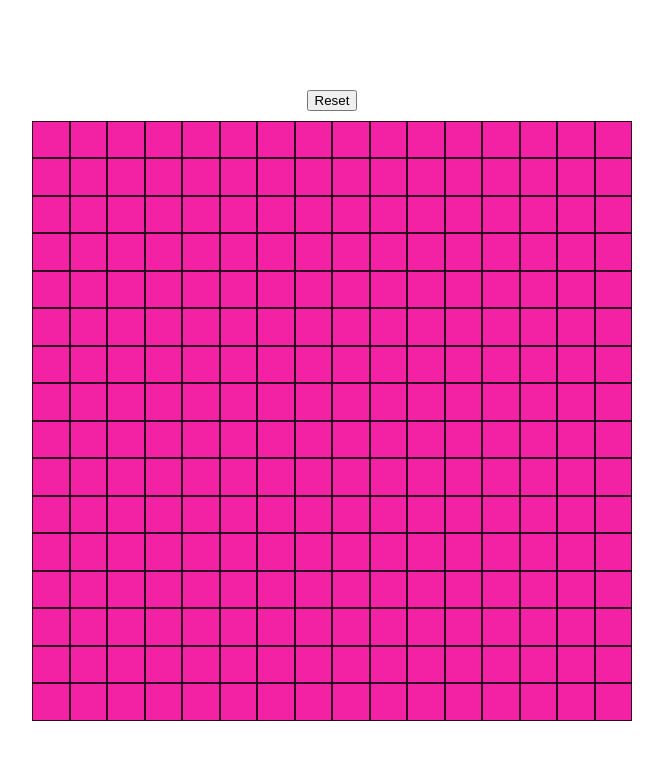
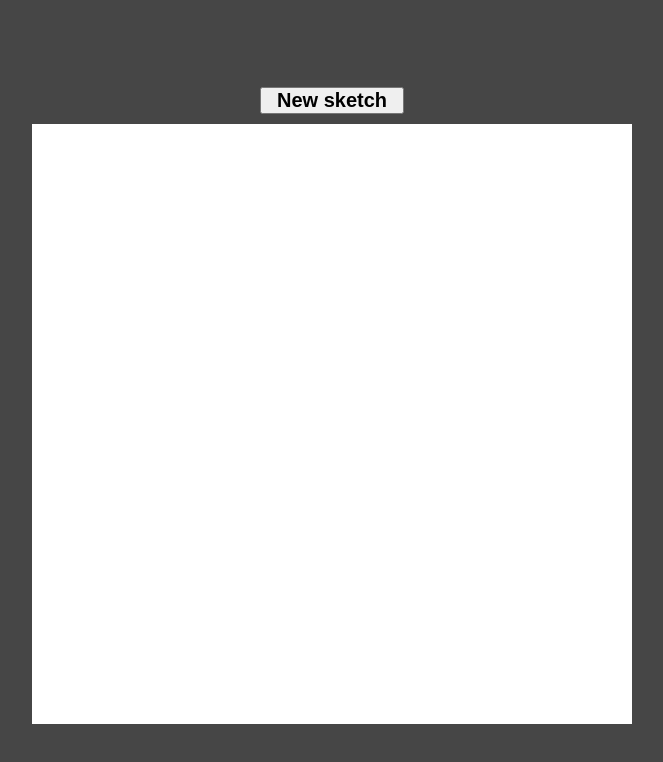
Before and after one commit to andishaa/etch-a-sketch, a plain HTML site: page index.html in a window 1280 px wide. Shown: the whole page, without its empty margins (308-971 px from the left). Drawn offline with Linux system fonts and the light colour scheme.

Commit message:
Fixed resetBtn function if canceled prompt window

```diff
--- a/index.html
+++ b/index.html
@@ -14,7 +14,7 @@
     <div id="container">
         <div id="main">
             <div class='reset'>
-                <button class="resetBtn">Reset</button>
+                <button class="resetBtn">New sketch</button>
             </div>
             <div class="grid-container"></div>
         </div>
--- a/script.js
+++ b/script.js
@@ -17,7 +17,7 @@ function createNewGrid() {
     const gridItems = document.querySelectorAll('.grid-item');
     gridItems.forEach((item) => {
         item.addEventListener('mouseenter', (e) => {
-            e.currentTarget.style.backgroundColor = 'orange';
+            e.currentTarget.style.backgroundColor = 'black';
         });
     });
 }
@@ -25,10 +25,12 @@ function createNewGrid() {
 const resetBtn = document.querySelector('.resetBtn');
 
 resetBtn.addEventListener('click', () => {
-    gridNumber = Number(window.prompt('Select new grid style:', 16));
+    gridNumber = window.prompt('Select new grid style (only numbers below 100):', 16);
 
     if (gridNumber > 100) {
         alert('Sorry, choose number below 100')
+        return;
+    } else if (gridNumber === null) {
         return;
     }
 
--- a/style.css
+++ b/style.css
@@ -1,18 +1,17 @@
 html, body {
-    height: 100%;
+    height: 100vh;
 }
 
 body {
     margin: 0;
+    background-color: rgb(70, 70, 70);
 }
 
 #container {
     display: flex;
     justify-content: center;
     align-items: center;
-    height: 100%;
-    margin: 0;
-    padding: 0;
+    height: 100vh;
 }
 
 #main {
@@ -25,15 +24,18 @@ body {
     padding: 10px;
 }
 
+.resetBtn {
+    font-size: 20px;
+    font-weight: bold;
+    padding: 0px 15px 0px 15px;
+}
+
 .grid-container {
     display: grid;
-    background-color: #2196F3;
     width: 600px;
     height: 600px;
-    /* justify-content: center; */
 }
 
 .grid-item {
-    border: 1px solid rgba(0, 0, 0, 0.8);
-    background-color: #f321a3;
+    background-color: #ffffff;
 }
```
